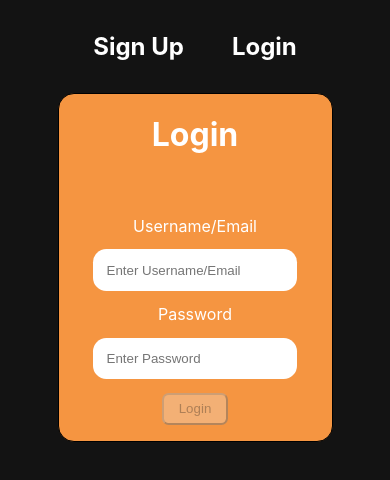
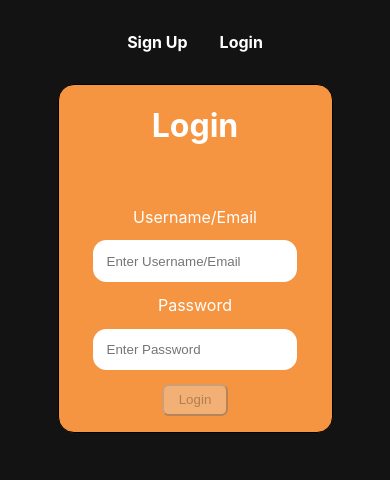
Before and after one commit to twidah/twidah-frontend, a React (Create React App) app: page /login in a window 390 px wide. Shown: the top 480 px of the page. Built offline with nearby package versions, Linux system fonts and the light colour scheme; no server answers.

Commit message:
#4 styles.

```diff
--- a/src/comps/nav/index.css
+++ b/src/comps/nav/index.css
@@ -43,3 +43,9 @@
         display: initial;
     }
 }
+
+@media only screen and (max-width: 478px) {
+    .links-wrapper a {
+        font-size: 1em;
+    }
+}
```
